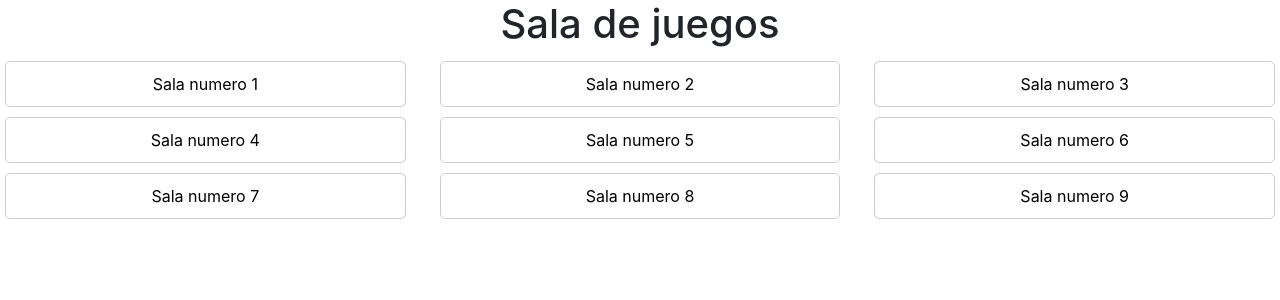
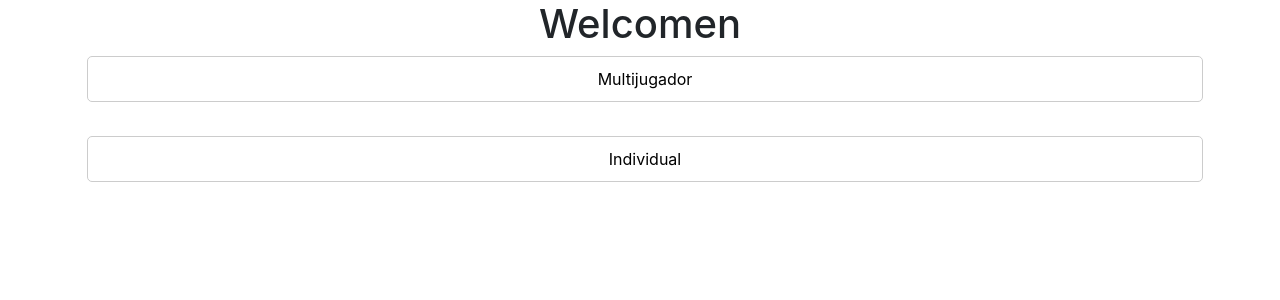
Before and after one commit to abaduna/piedra-papel-tijera-scoket.io, a React (Create React App) app in the folder cliente/: page / in a window 1280 px wide. Shown: the top 300 px of the page. Built offline with nearby package versions, Linux system fonts and the light colour scheme.

Commit message:
falta individual

```diff
--- /dev/null
+++ b/cliente/src/pages/Home.css
@@ -0,0 +1,14 @@
+.modosDeJuego {
+    text-decoration: none;
+    color: black;
+    padding: 10px;
+    margin: 5px;
+    width: 100%;
+    border: 1px solid #ccc;
+    border-radius: 5px;
+    display: block;
+    text-align: center;
+}
+.Welcomen{
+    text-align: center
+}
--- /dev/null
+++ b/cliente/src/pages/Home.js
@@ -0,0 +1,24 @@
+import React from "react";
+import { Link } from "react-router-dom";
+import "./Home.css";
+import { Container } from "react-bootstrap";
+function Home() {
+  return (
+    <>
+      <Container>
+        <h1 className="Welcomen">Welcomen</h1>
+        <div>
+          <Link className="modosDeJuego" to="Sala">
+            Multijugador
+          </Link>
+          <br />
+          <Link className="modosDeJuego" to="Individual">
+            Individual
+          </Link>
+        </div>
+      </Container>
+    </>
+  );
+}
+
+export default Home;
--- /dev/null
+++ b/cliente/src/pages/Individual.js
@@ -0,0 +1,11 @@
+import React from 'react'
+
+
+const Individual = () => {
+  return (
+    <>
+
+    </>
+  )
+}
+export default Individual
--- a/cliente/src/pages/salas.js
+++ b/cliente/src/pages/salas.js
@@ -2,7 +2,7 @@ import React from "react";
 import { Button, Col, Row } from "react-bootstrap";
 import { Link } from "react-router-dom";
 
-function home() {
+function Sala() {
     const linkStyle = {
         textDecoration: "none",
         color: "black",
@@ -12,45 +12,46 @@ function home() {
         borderRadius: "5px",
         display: "block",
         textAlign: "center",
+        height: "25vh"
       };
   return (
     <>
       <h1  style={{ textAlign: "center" }} >Sala de juegos</h1>
       <Row>
         <Col>
-          <Link to="room/1" style={linkStyle}>Sala numero 1</Link>
+          <Link to="/room/1" style={linkStyle}>Sala numero 1</Link>
         </Col>
         <Col>
-          <Link to="room/2" style={linkStyle}>Sala numero 2</Link>
+          <Link to="/room/2" style={linkStyle}>Sala numero 2</Link>
         </Col>
         <Col>
-          <Link to="room/3" style={linkStyle}>Sala numero 3</Link>
+          <Link to="/room/3" style={linkStyle}>Sala numero 3</Link>
         </Col>
       </Row>
       <Row>
         <Col>
-          <Link to="room/4" style={linkStyle}>Sala numero 4</Link>
+          <Link to="/room/4" style={linkStyle}>Sala numero 4</Link>
         </Col>
         <Col>
-          <Link to="room/5" style={linkStyle}>Sala numero 5</Link>
+          <Link to="/room/5" style={linkStyle}>Sala numero 5</Link>
         </Col>
         <Col>
-          <Link to="room/6" style={linkStyle}>Sala numero 6</Link>
+          <Link to="/room/6" style={linkStyle}>Sala numero 6</Link>
         </Col>
       </Row>
       <Row>
         <Col>
-          <Link to="room/7" style={linkStyle}>Sala numero 7</Link>
+          <Link to="/room/7" style={linkStyle}>Sala numero 7</Link>
         </Col>
         <Col>
-          <Link to="room/8" style={linkStyle}>Sala numero 8</Link>
+          <Link to="/room/8" style={linkStyle}>Sala numero 8</Link>
         </Col>
         <Col>
-          <Link to="room/9" style={linkStyle}>Sala numero 9</Link>
+          <Link to="/room/9" style={linkStyle}>Sala numero 9</Link>
         </Col>
       </Row>
     </>
   );
 }
 
-export default home;
+export default Sala;
--- a/cliente/src/router/Router.js
+++ b/cliente/src/router/Router.js
@@ -5,14 +5,18 @@ import {
   Navigate,
 } from "react-router-dom";
 import Multijugador from "../pages/multijugador";
-import Home from "../pages/salas"
+import Sala from "../pages/Salas";
+import Home from "../pages/Home";
+import Individual from "../pages/Individual";
 const RouterPrincipal = () => {
   return (
     <Router>
       <Routes>
-      <Route path="/" element={<Home />} />
+        <Route path="/" element={<Home />} />
+        <Route path="/sala" element={<Sala />} />
         <Route path="/room/:roomState" element={<Multijugador />} />
-        <Route path="*" element={<Navigate to="/" replace />} />
+        <Route path="/individual" element={<Individual />} />
+        {/* <Route path="*" element={<Navigate to="/" replace />} /> */}
       </Routes>
     </Router>
   );
```
